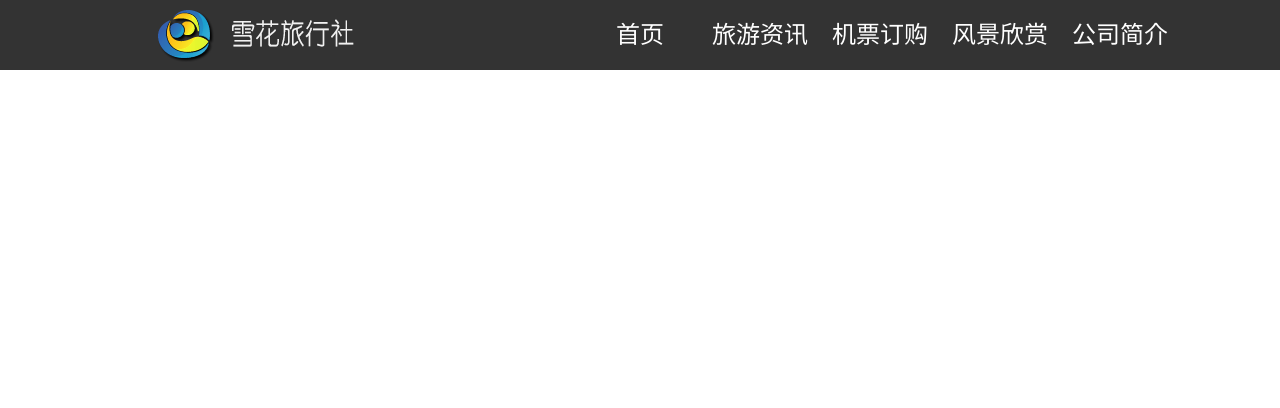
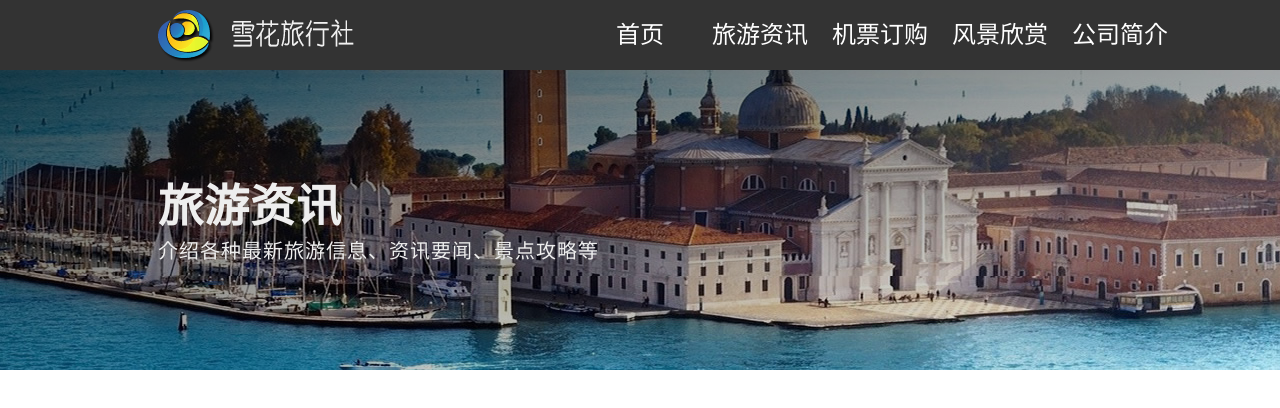
Before and after one commit to NeighborOldSheep/xuehua, a plain HTML site: page scenery.html in a window 1280 px wide. Shown: the top 408 px of the page. Drawn offline with Linux system fonts and the light colour scheme.

Commit message:
Add banner picture

```diff
--- a/scenery.css
+++ b/scenery.css
@@ -45,3 +45,30 @@ nav > ul > li >a:hover{
     background: #000;
     cursor: pointer;
 }
+/*banner设置*/
+#banner{
+    position: relative;
+    background: linear-gradient(to right bottom, rgba(0,0,0,0.7), rgba(0,0,0,0)), url("img/headline.jpg") no-repeat center;
+    width: 100%;
+    height: 300px;
+    min-width: 1263px;
+}
+.banner{
+    width: 1264px;
+    height: 300px;
+    margin: 0 auto;
+}
+hgroup{
+    padding: 100px 0 0 150px;
+}
+hgroup > h1{
+    font-size: 45px;
+    font-weight: bold;
+    color: #eee;
+    letter-spacing: 1px;
+}
+hgroup > p {
+    color: #eee;
+    letter-spacing: 1px;
+    font-size: 20px;
+}
--- a/scenery.html
+++ b/scenery.html
@@ -4,7 +4,7 @@
     <meta charset="UTF-8">
     <meta name="viewport" content="width=device-width, initial-scale=1.0">
     <link rel="stylesheet" href="scenery.css">
-    <title>旅游资讯--旅游网站</title>
+    <title>风景欣赏--旅游网站</title>
 </head>
 <body>
     <header>
@@ -19,6 +19,14 @@
             </ul>
         </nav>
     </header>
+    <div id="banner">
+        <div class="banner">
+            <hgroup>
+                <h1>旅游资讯</h1>
+                <p>介绍各种最新旅游信息、资讯要闻、景点攻略等</p>
+            </hgroup>
+        </div>
+    </div>
 
     <footer></footer>
 </body>
```
